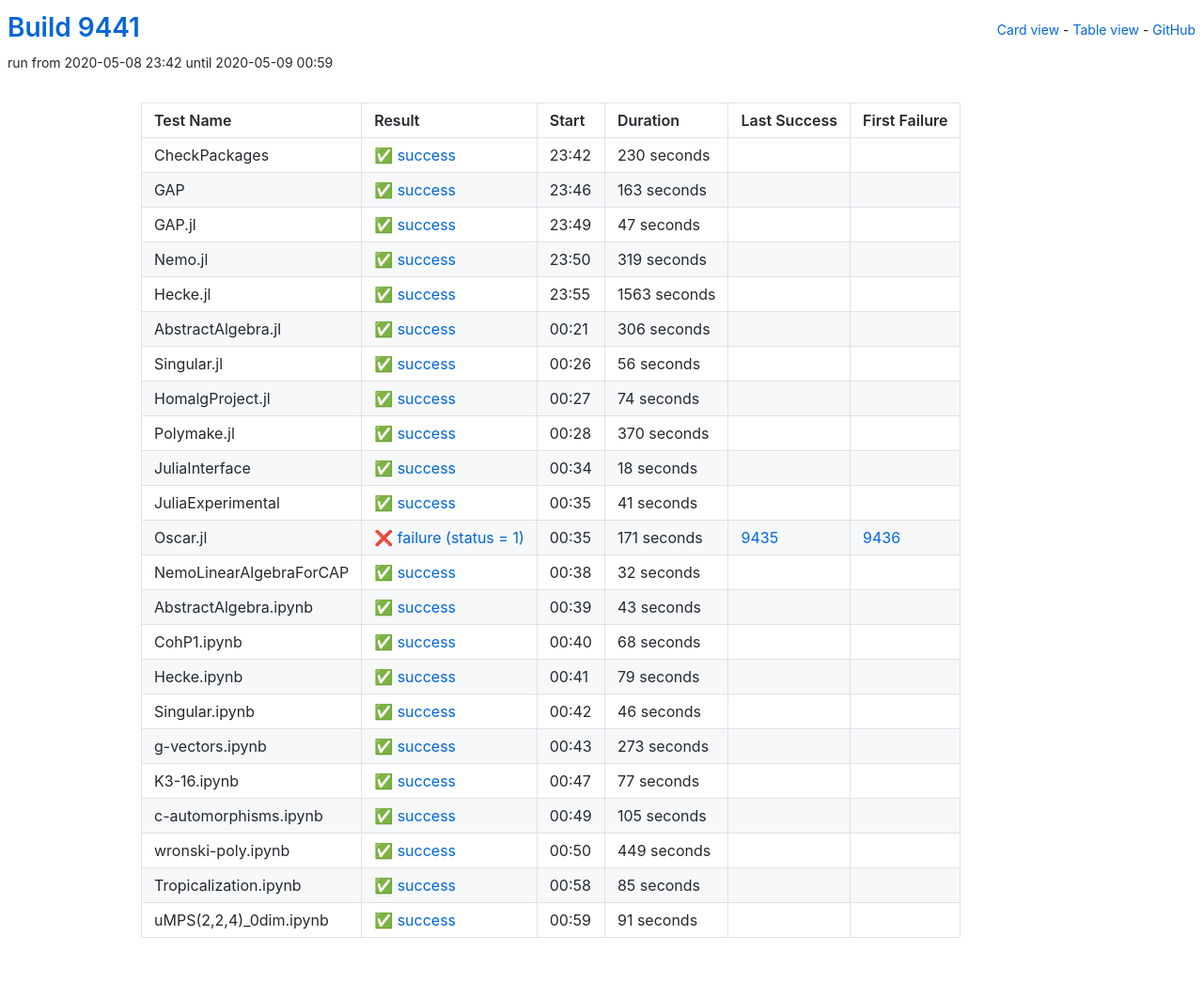
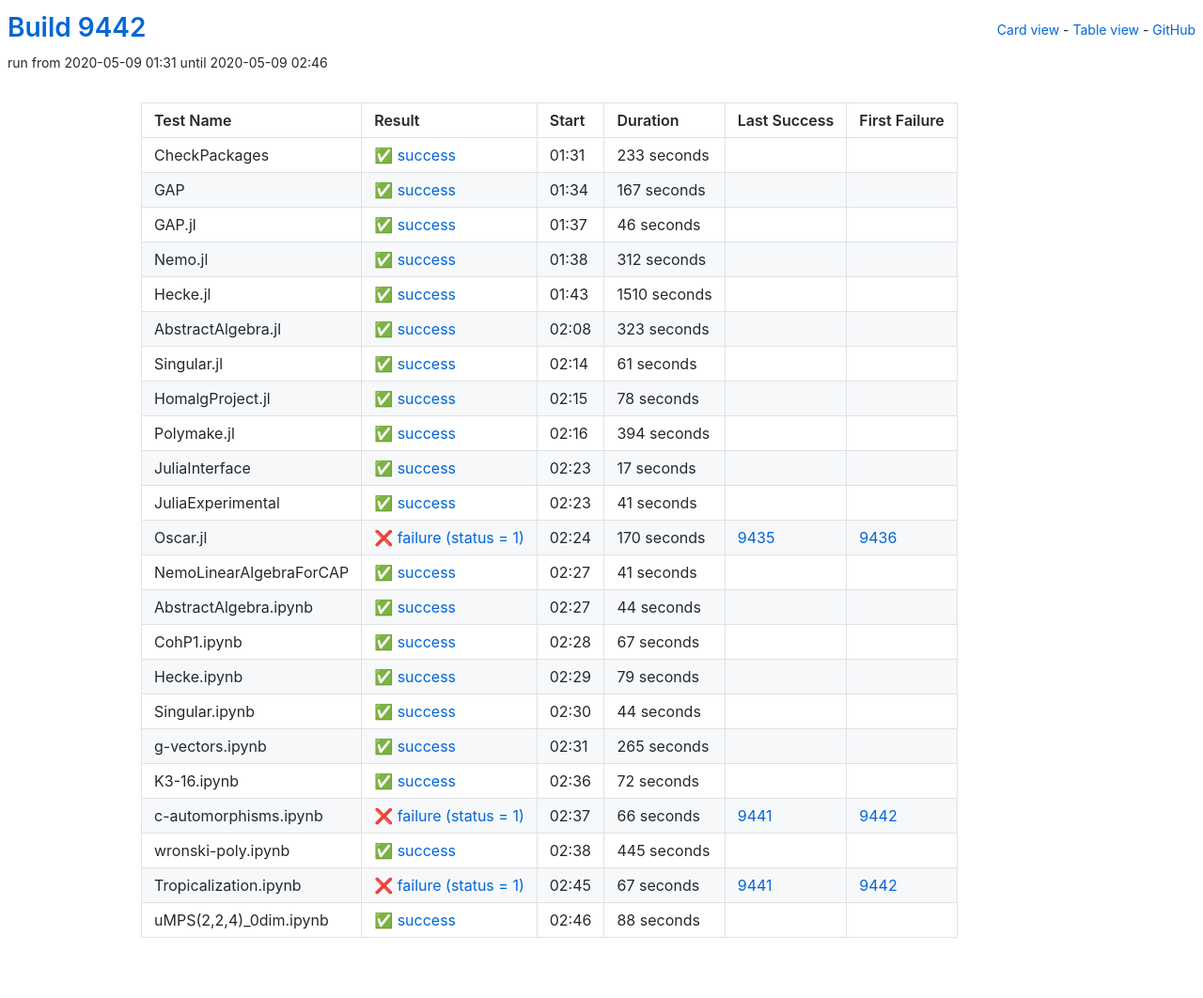
Before and after one commit to oscar-system/oscar-ci-status, a Jekyll site: the page built from table.html, in a window 1280 px wide. Shown: the whole page at 94% size. Built offline with Jekyll 4.4.1, drawn with Linux system fonts in a browser that asks for light colours.

Commit message:
Build 9442

```diff
--- a/_data/ci.yml
+++ b/_data/ci.yml
@@ -1,125 +1,125 @@
-build: 9441
-build_url: https://oscarci.mathematik.uni-kl.de/job/oscar/9441/
+build: 9442
+build_url: https://oscarci.mathematik.uni-kl.de/job/oscar/9442/
 job: oscar
 tests:
-- duration: 230
+- duration: 233
   exitcode: 0
   first_failure: false
   first_failure_url: null
   id: checkpackages
   last_success: false
   last_success_url: null
-  log: https://oscarci.mathematik.uni-kl.de/job/oscar/9441/artifact/logs/build-9441/CheckPackages.log
+  log: https://oscarci.mathematik.uni-kl.de/job/oscar/9442/artifact/logs/build-9442/CheckPackages.log
   name: CheckPackages
-  start: 2020-05-08 23:42
+  start: 2020-05-09 01:31
   status: success
   success: true
-- duration: 163
+- duration: 167
   exitcode: 0
   first_failure: false
   first_failure_url: null
   id: gap
   last_success: false
   last_success_url: null
-  log: https://oscarci.mathematik.uni-kl.de/job/oscar/9441/artifact/logs/build-9441/GAP.log
+  log: https://oscarci.mathematik.uni-kl.de/job/oscar/9442/artifact/logs/build-9442/GAP.log
   name: GAP
-  start: 2020-05-08 23:46
+  start: 2020-05-09 01:34
   status: success
   success: true
-- duration: 47
+- duration: 46
   exitcode: 0
   first_failure: false
   first_failure_url: null
   id: gap-jl
   last_success: false
   last_success_url: null
-  log: https://oscarci.mathematik.uni-kl.de/job/oscar/9441/artifact/logs/build-9441/GAP.jl.log
+  log: https://oscarci.mathematik.uni-kl.de/job/oscar/9442/artifact/logs/build-9442/GAP.jl.log
   name: GAP.jl
-  start: 2020-05-08 23:49
+  start: 2020-05-09 01:37
   status: success
   success: true
-- duration: 319
+- duration: 312
   exitcode: 0
   first_failure: false
   first_failure_url: null
   id: nemo-jl
   last_success: false
   last_success_url: null
-  log: https://oscarci.mathematik.uni-kl.de/job/oscar/9441/artifact/logs/build-9441/Nemo.jl.log
+  log: https://oscarci.mathematik.uni-kl.de/job/oscar/9442/artifact/logs/build-9442/Nemo.jl.log
   name: Nemo.jl
-  start: 2020-05-08 23:50
+  start: 2020-05-09 01:38
   status: success
   success: true
-- duration: 1563
+- duration: 1510
   exitcode: 0
   first_failure: false
   first_failure_url: null
   id: hecke-jl
   last_success: false
   last_success_url: null
-  log: https://oscarci.mathematik.uni-kl.de/job/oscar/9441/artifact/logs/build-9441/Hecke.jl.log
+  log: https://oscarci.mathematik.uni-kl.de/job/oscar/9442/artifact/logs/build-9442/Hecke.jl.log
   name: Hecke.jl
-  start: 2020-05-08 23:55
+  start: 2020-05-09 01:43
   status: success
   success: true
-- duration: 306
+- duration: 323
   exitcode: 0
   first_failure: false
   first_failure_url: null
   id: abstractalgebra-jl
   last_success: false
   last_success_url: null
-  log: https://oscarci.mathematik.uni-kl.de/job/oscar/9441/artifact/logs/build-9441/AbstractAlgebra.jl.log
+  log: https://oscarci.mathematik.uni-kl.de/job/oscar/9442/artifact/logs/build-9442/AbstractAlgebra.jl.log
   name: AbstractAlgebra.jl
-  start: 2020-05-09 00:21
+  start: 2020-05-09 02:08
   status: success
   success: true
-- duration: 56
+- duration: 61
   exitcode: 0
   first_failure: false
   first_failure_url: null
   id: singular-jl
   last_success: false
   last_success_url: null
-  log: https://oscarci.mathematik.uni-kl.de/job/oscar/9441/artifact/logs/build-9441/Singular.jl.log
+  log: https://oscarci.mathematik.uni-kl.de/job/oscar/9442/artifact/logs/build-9442/Singular.jl.log
   name: Singular.jl
-  start: 2020-05-09 00:26
+  start: 2020-05-09 02:14
   status: success
   success: true
-- duration: 74
+- duration: 78
   exitcode: 0
   first_failure: false
   first_failure_url: null
   id: homalgproject-jl
   last_success: false
   last_success_url: null
-  log: https://oscarci.mathematik.uni-kl.de/job/oscar/9441/artifact/logs/build-9441/HomalgProject.jl.log
+  log: https://oscarci.mathematik.uni-kl.de/job/oscar/9442/artifact/logs/build-9442/HomalgProject.jl.log
   name: HomalgProject.jl
-  start: 2020-05-09 00:27
+  start: 2020-05-09 02:15
   status: success
   success: true
-- duration: 370
+- duration: 394
   exitcode: 0
   first_failure: false
   first_failure_url: null
   id: polymake-jl
   last_success: false
   last_success_url: null
-  log: https://oscarci.mathematik.uni-kl.de/job/oscar/9441/artifact/logs/build-9441/Polymake.jl.log
+  log: https://oscarci.mathematik.uni-kl.de/job/oscar/9442/artifact/logs/build-9442/Polymake.jl.log
   name: Polymake.jl
-  start: 2020-05-09 00:28
+  start: 2020-05-09 02:16
   status: success
   success: true
-- duration: 18
+- duration: 17
   exitcode: 0
   first_failure: false
   first_failure_url: null
   id: juliainterface
   last_success: false
   last_success_url: null
-  log: https://oscarci.mathematik.uni-kl.de/job/oscar/9441/artifact/logs/build-9441/JuliaInterface.log
+  log: https://oscarci.mathematik.uni-kl.de/job/oscar/9442/artifact/logs/build-9442/JuliaInterface.log
   name: JuliaInterface
-  start: 2020-05-09 00:34
+  start: 2020-05-09 02:23
   status: success
   success: true
 - duration: 41
@@ -129,57 +129,57 @@ tests:
   id: juliaexperimental
   last_success: false
   last_success_url: null
-  log: https://oscarci.mathematik.uni-kl.de/job/oscar/9441/artifact/logs/build-9441/JuliaExperimental.log
+  log: https://oscarci.mathematik.uni-kl.de/job/oscar/9442/artifact/logs/build-9442/JuliaExperimental.log
   name: JuliaExperimental
-  start: 2020-05-09 00:35
+  start: 2020-05-09 02:23
   status: success
   success: true
-- duration: 171
+- duration: 170
   exitcode: 1
   first_failure: 9436
   first_failure_url: https://oscarci.mathematik.uni-kl.de/job/oscar/9436/
   id: oscar-jl
   last_success: 9435
   last_success_url: https://oscarci.mathematik.uni-kl.de/job/oscar/9435/
-  log: https://oscarci.mathematik.uni-kl.de/job/oscar/9441/artifact/logs/build-9441/Oscar.jl.log
+  log: https://oscarci.mathematik.uni-kl.de/job/oscar/9442/artifact/logs/build-9442/Oscar.jl.log
   name: Oscar.jl
-  start: 2020-05-09 00:35
+  start: 2020-05-09 02:24
   status: failure
   success: false
-- duration: 32
+- duration: 41
   exitcode: 0
   first_failure: false
   first_failure_url: null
   id: nemolinearalgebraforcap
   last_success: false
   last_success_url: null
-  log: https://oscarci.mathematik.uni-kl.de/job/oscar/9441/artifact/logs/build-9441/NemoLinearAlgebraForCAP.log
+  log: https://oscarci.mathematik.uni-kl.de/job/oscar/9442/artifact/logs/build-9442/NemoLinearAlgebraForCAP.log
   name: NemoLinearAlgebraForCAP
-  start: 2020-05-09 00:38
+  start: 2020-05-09 02:27
   status: success
   success: true
-- duration: 43
+- duration: 44
   exitcode: 0
   first_failure: false
   first_failure_url: null
   id: abstractalgebra-ipynb
   last_success: false
   last_success_url: null
-  log: https://oscarci.mathematik.uni-kl.de/job/oscar/9441/artifact/logs/build-9441/AbstractAlgebra.ipynb.log
+  log: https://oscarci.mathematik.uni-kl.de/job/oscar/9442/artifact/logs/build-9442/AbstractAlgebra.ipynb.log
   name: AbstractAlgebra.ipynb
-  start: 2020-05-09 00:39
+  start: 2020-05-09 02:27
   status: success
   success: true
-- duration: 68
+- duration: 67
   exitcode: 0
   first_failure: false
   first_failure_url: null
   id: cohp1-ipynb
   last_success: false
   last_success_url: null
-  log: https://oscarci.mathematik.uni-kl.de/job/oscar/9441/artifact/logs/build-9441/CohP1.ipynb.log
+  log: https://oscarci.mathematik.uni-kl.de/job/oscar/9442/artifact/logs/build-9442/CohP1.ipynb.log
   name: CohP1.ipynb
-  start: 2020-05-09 00:40
+  start: 2020-05-09 02:28
   status: success
   success: true
 - duration: 79
@@ -189,92 +189,92 @@ tests:
   id: hecke-ipynb
   last_success: false
   last_success_url: null
-  log: https://oscarci.mathematik.uni-kl.de/job/oscar/9441/artifact/logs/build-9441/Hecke.ipynb.log
+  log: https://oscarci.mathematik.uni-kl.de/job/oscar/9442/artifact/logs/build-9442/Hecke.ipynb.log
   name: Hecke.ipynb
-  start: 2020-05-09 00:41
+  start: 2020-05-09 02:29
   status: success
   success: true
-- duration: 46
+- duration: 44
   exitcode: 0
   first_failure: false
   first_failure_url: null
   id: singular-ipynb
   last_success: false
   last_success_url: null
-  log: https://oscarci.mathematik.uni-kl.de/job/oscar/9441/artifact/logs/build-9441/Singular.ipynb.log
+  log: https://oscarci.mathematik.uni-kl.de/job/oscar/9442/artifact/logs/build-9442/Singular.ipynb.log
   name: Singular.ipynb
-  start: 2020-05-09 00:42
+  start: 2020-05-09 02:30
   status: success
   success: true
-- duration: 273
+- duration: 265
   exitcode: 0
   first_failure: false
   first_failure_url: null
   id: g-vectors-ipynb
   last_success: false
   last_success_url: null
-  log: https://oscarci.mathematik.uni-kl.de/job/oscar/9441/artifact/logs/build-9441/g-vectors.ipynb.log
+  log: https://oscarci.mathematik.uni-kl.de/job/oscar/9442/artifact/logs/build-9442/g-vectors.ipynb.log
   name: g-vectors.ipynb
-  start: 2020-05-09 00:43
+  start: 2020-05-09 02:31
   status: success
   success: true
-- duration: 77
+- duration: 72
   exitcode: 0
   first_failure: false
   first_failure_url: null
   id: k3-16-ipynb
   last_success: false
   last_success_url: null
-  log: https://oscarci.mathematik.uni-kl.de/job/oscar/9441/artifact/logs/build-9441/K3-16.ipynb.log
+  log: https://oscarci.mathematik.uni-kl.de/job/oscar/9442/artifact/logs/build-9442/K3-16.ipynb.log
   name: K3-16.ipynb
-  start: 2020-05-09 00:47
+  start: 2020-05-09 02:36
   status: success
   success: true
-- duration: 105
-  exitcode: 0
-  first_failure: false
-  first_failure_url: null
+- duration: 66
+  exitcode: 1
+  first_failure: 9442
+  first_failure_url: https://oscarci.mathematik.uni-kl.de/job/oscar/9442/
   id: c-automorphisms-ipynb
-  last_success: false
-  last_success_url: null
-  log: https://oscarci.mathematik.uni-kl.de/job/oscar/9441/artifact/logs/build-9441/c-automorphisms.ipynb.log
+  last_success: 9441
+  last_success_url: https://oscarci.mathematik.uni-kl.de/job/oscar/9441/
+  log: https://oscarci.mathematik.uni-kl.de/job/oscar/9442/artifact/logs/build-9442/c-automorphisms.ipynb.log
   name: c-automorphisms.ipynb
-  start: 2020-05-09 00:49
-  status: success
-  success: true
-- duration: 449
+  start: 2020-05-09 02:37
+  status: failure
+  success: false
+- duration: 445
   exitcode: 0
   first_failure: false
   first_failure_url: null
   id: wronski-poly-ipynb
   last_success: false
   last_success_url: null
-  log: https://oscarci.mathematik.uni-kl.de/job/oscar/9441/artifact/logs/build-9441/wronski-poly.ipynb.log
+  log: https://oscarci.mathematik.uni-kl.de/job/oscar/9442/artifact/logs/build-9442/wronski-poly.ipynb.log
   name: wronski-poly.ipynb
-  start: 2020-05-09 00:50
+  start: 2020-05-09 02:38
   status: success
   success: true
-- duration: 85
-  exitcode: 0
-  first_failure: false
-  first_failure_url: null
+- duration: 67
+  exitcode: 1
+  first_failure: 9442
+  first_failure_url: https://oscarci.mathematik.uni-kl.de/job/oscar/9442/
   id: tropicalization-ipynb
-  last_success: false
-  last_success_url: null
-  log: https://oscarci.mathematik.uni-kl.de/job/oscar/9441/artifact/logs/build-9441/Tropicalization.ipynb.log
+  last_success: 9441
+  last_success_url: https://oscarci.mathematik.uni-kl.de/job/oscar/9441/
+  log: https://oscarci.mathematik.uni-kl.de/job/oscar/9442/artifact/logs/build-9442/Tropicalization.ipynb.log
   name: Tropicalization.ipynb
-  start: 2020-05-09 00:58
-  status: success
-  success: true
-- duration: 91
+  start: 2020-05-09 02:45
+  status: failure
+  success: false
+- duration: 88
   exitcode: 0
   first_failure: false
   first_failure_url: null
   id: umps-2-2-4-0dim-ipynb
   last_success: false
   last_success_url: null
-  log: https://oscarci.mathematik.uni-kl.de/job/oscar/9441/artifact/logs/build-9441/uMPS-2-2-4-_0dim.ipynb.log
+  log: https://oscarci.mathematik.uni-kl.de/job/oscar/9442/artifact/logs/build-9442/uMPS-2-2-4-_0dim.ipynb.log
   name: uMPS(2,2,4)_0dim.ipynb
-  start: 2020-05-09 00:59
+  start: 2020-05-09 02:46
   status: success
   success: true
```
Also changed, not shown: README.md.
